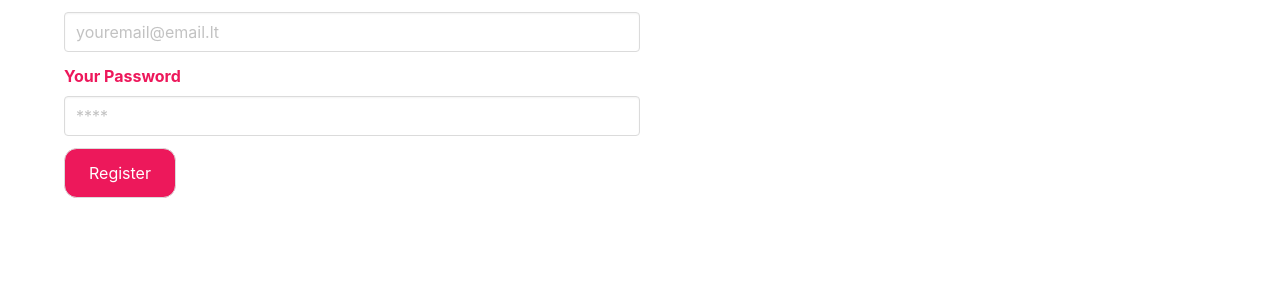
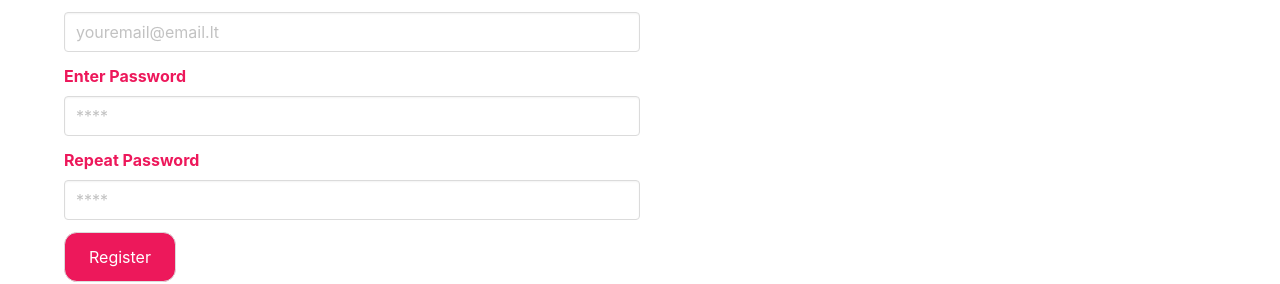
Before and after one commit to RamunasMalisauskas/muny-app, a Vue app: page /register in a window 1280 px wide. Shown: the part 424-708 px from the top of the page. Built offline with nearby package versions, Linux system fonts and the light colour scheme; no server answers.

Commit message:
password conformation function+

```diff
--- a/src/views/app/Expenses.vue
+++ b/src/views/app/Expenses.vue
@@ -15,6 +15,8 @@
                     <div class="select">
                       <select v-model="selectedGroup">
                         <option value="">choose one:</option>
+                        <option value="groceries">groceries</option>
+                        <option value="travel">travel</option>
                         <option v-for="group in groups" :key="group.id">{{
                           group
                         }}</option>
@@ -59,7 +61,7 @@
                     <input
                       type="radio"
                       name="moneyType"
-                      value="Cash"
+                      value="cash"
                       v-model="moneyType"
                       required
                     />
@@ -72,7 +74,7 @@
                     <input
                       type="radio"
                       name="moneyType"
-                      value="Card"
+                      value="card"
                       v-model="moneyType"
                       checked
                     />
@@ -139,6 +141,8 @@ export default {
 
   methods: {
     minus() {
+      console.log(this.selectedGroup);
+
       // add spiner to button
       this.loading = true;
 
@@ -172,7 +176,7 @@ export default {
           })
           .then(() => {
             this.error = true;
-            this.errorMessage = `You have added ${this.expenses}€ to you expenses database`;
+            this.errorMessage = `You have added ${this.expenses}€ to your expenses database`;
             this.loading = false;
           })
           .catch((error) => {
--- a/src/views/app/Income.vue
+++ b/src/views/app/Income.vue
@@ -26,7 +26,7 @@
                     <input
                       type="radio"
                       name="moneyType"
-                      value="Cash"
+                      value="cash"
                       v-model="moneyType"
                       required
                     />
@@ -39,7 +39,7 @@
                     <input
                       type="radio"
                       name="moneyType"
-                      value="Card"
+                      value="card"
                       v-model="moneyType"
                       checked
                     />
--- a/src/views/app/Log.vue
+++ b/src/views/app/Log.vue
@@ -78,6 +78,9 @@ export default {
     return {
       // assign it to search button
       // group: "home",
+      // type: "Card",
+      // timeSort: "asc",
+      // sort: "desc",
       transferData: [],
     };
   },
@@ -96,9 +99,11 @@ export default {
       .collection("users")
       .doc(userId)
       .collection("expenses")
+      // trying
+      // .where("moneyType", "==", `${this.type}`)
       // .where("group", "==", `${this.group}`)
-      // .where("type", "==", `${this.type}`)
-      .orderBy("date", "desc")
+      // .orderBy("date", `${this.timeSort}`)
+      // .orderBy("expenses", `${this.sort}`)
       .get()
       .then((snapshot) => {
         snapshot.docs.forEach((item) => {
--- a/src/views/login/Register.vue
+++ b/src/views/login/Register.vue
@@ -31,13 +31,26 @@
             </div>
 
             <div class="field">
-              <label class="label">Your Password</label>
+              <label class="label">Enter Password</label>
               <div class="control">
                 <input
                   class="input"
                   type="password"
                   placeholder="****"
                   v-model="password"
+                  required
+                />
+              </div>
+            </div>
+
+            <div class="field">
+              <label class="label">Repeat Password</label>
+              <div class="control">
+                <input
+                  class="input"
+                  type="password"
+                  placeholder="****"
+                  v-model="passwordCheck"
                   required
                 />
               </div>
@@ -77,6 +90,7 @@ export default {
       home: "",
       email: "",
       password: "",
+      passwordCheck: "",
       error: false,
       errorMessage: "",
       loading: false,
@@ -84,6 +98,12 @@ export default {
   },
 
   methods: {
+    // test() {
+    //   this.password === this.passwordCheck
+    //     ? console.log("ok")
+    //     : console.log("not");
+    // },
+
     // creating user in with auth and creating another DB for user || so that couple users can be added to the same home
     register() {
       this.loading = true;
@@ -107,10 +127,6 @@ export default {
             "there has been a problem with registry try again";
         });
     },
-
-    // test() {
-    //   console.log(this.name, this.home, this.password);
-    // },
   },
 };
 </script>
```
